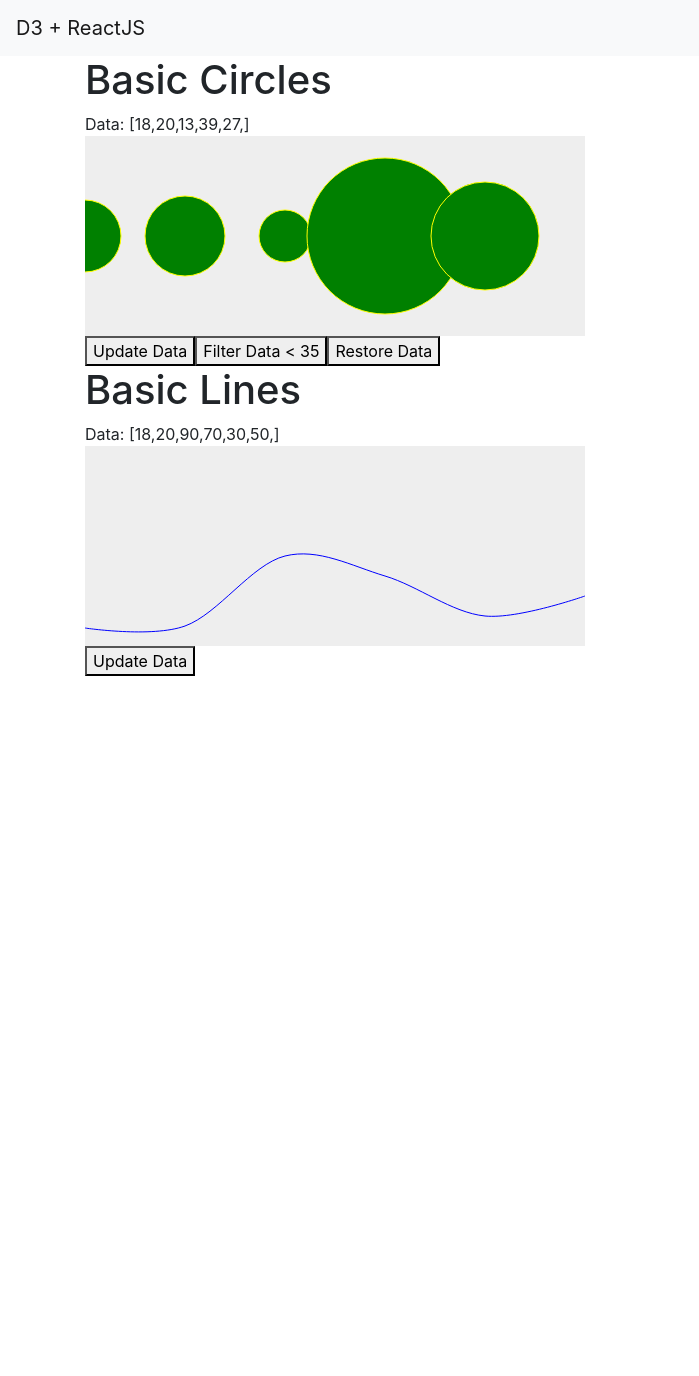
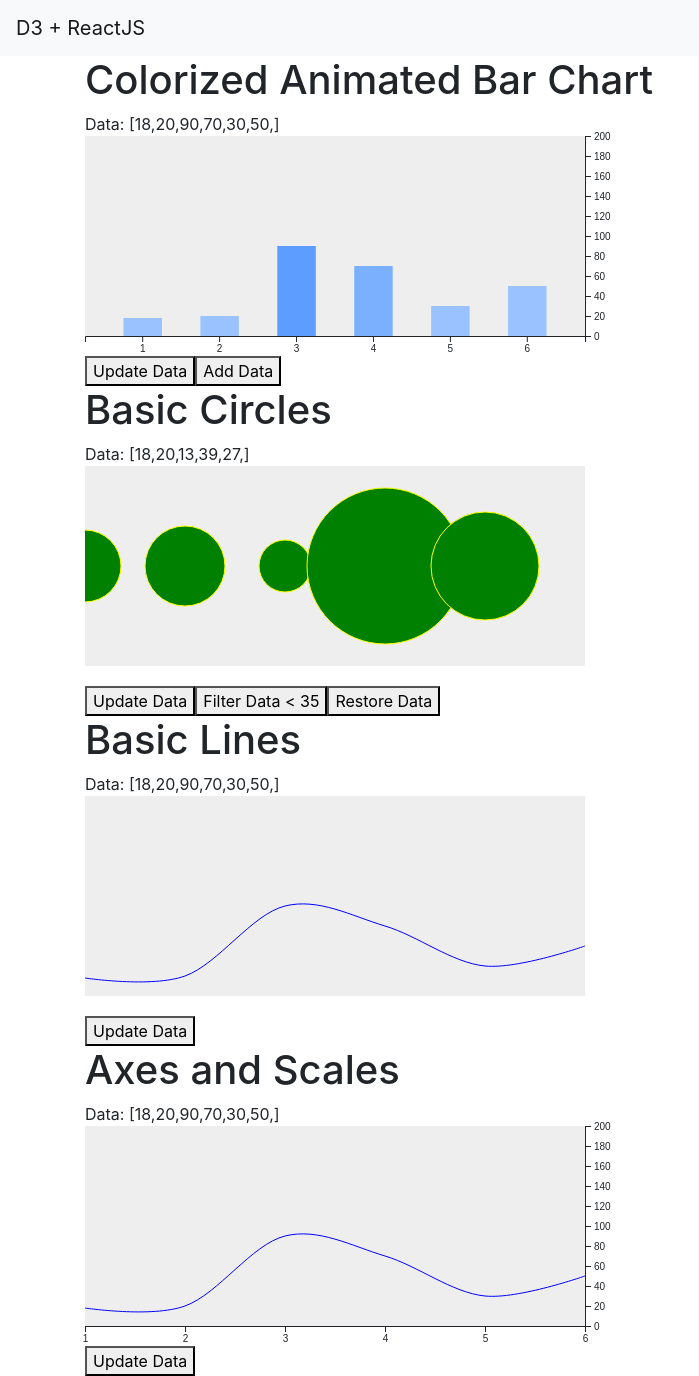
Before and after one commit to andressbarnes/lab_react_d3, a React (Create React App) app: page / in a window 1280 px wide. Shown: the whole page, without its empty margins (0-699 px from the left). Before the commit the page ends 800 px from the top, so only its background shows below. Built offline with nearby package versions, Linux system fonts and the light colour scheme.

Commit message:
add bar chart

```diff
--- a/src/App.js
+++ b/src/App.js
@@ -1,6 +1,8 @@
 import React, { Component } from 'react';
 import BasicCircles from './components/BasicCircles';
 import LineChart from './components/LineChart';
+import AxesScales from './components/AxesScales';
+import BarChart from './components/BarChart';
 import { Navbar, NavbarBrand, Container, Row, Col } from 'react-bootstrap';
 
 class App extends Component {
@@ -40,6 +42,12 @@ class App extends Component {
         <Container>
           <Row>
             <Col xs={12}>
+              <h1>Colorized Animated Bar Chart</h1>
+              <BarChart />
+            </Col>
+          </Row>
+          <Row>
+            <Col xs={12}>
               <h1>Basic Circles</h1>
               <BasicCircles />
             </Col>
@@ -50,6 +58,12 @@ class App extends Component {
               <LineChart />
             </Col>
           </Row>
+          <Row>
+            <Col xs={12}>
+              <h1>Axes and Scales</h1>
+              <AxesScales />
+            </Col>
+          </Row>
         </Container>
       </div>
     );
--- /dev/null
+++ b/src/components/AxesScales.js
@@ -0,0 +1,77 @@
+import React, { useRef, useEffect, useState } from 'react';
+import {
+  select,
+  line,
+  curveCardinal,
+  axisBottom,
+  axisRight,
+  scaleLinear
+} from 'd3';
+
+const AxesScales = () => {
+  const origData = [18, 20, 90, 70, 30, 50];
+  const [data, setData] = useState(origData);
+  const svgLineRef = useRef();
+  useEffect(() => {
+    const svg = select(svgLineRef.current);
+
+    const xScale = scaleLinear()
+      .domain([0, data.length - 1])
+      .range([0, 500]);
+
+    //yAxis
+    const yScale = scaleLinear()
+      .domain([200, 0])
+      .range([0, 200]);
+
+    const xAxis = axisBottom(xScale)
+      .ticks(data.length)
+      .tickFormat(index => index + 1);
+    svg
+      .select('.x-axis')
+      .style('transform', 'translateY(200px)')
+      .call(xAxis);
+
+    const yAxis = axisRight(yScale);
+    svg
+      .select('.y-axis')
+      .style('transform', 'translateX(500px)')
+      .call(yAxis);
+
+    const myLine = line()
+      .x((v, i) => xScale(i))
+      .y(v => yScale(v))
+      .curve(curveCardinal);
+
+    svg
+      .selectAll('.line')
+      .data([data])
+      .join('path')
+      .attr('class', 'line')
+      .transition()
+      .duration(500)
+      .attr('d', v => myLine(v))
+      .attr('fill', 'none')
+      .attr('stroke', 'blue');
+  }, [data]);
+  return (
+    <React.Fragment>
+      <div>Data: [{data.map(e => `${e},`)}]</div>
+      <svg className="d3-overflow" width="500" height="200" ref={svgLineRef}>
+        <g className="x-axis" />
+        <g className="y-axis" />
+      </svg>
+      <div>
+        <button
+          onClick={() =>
+            setData(data.map(v => Math.floor(Math.random() * Math.floor(200))))
+          }
+        >
+          Update Data
+        </button>
+      </div>
+    </React.Fragment>
+  );
+};
+
+export default AxesScales;
--- /dev/null
+++ b/src/components/BarChart.js
@@ -0,0 +1,97 @@
+import React, { useRef, useEffect, useState } from 'react';
+import { select, axisBottom, axisRight, scaleLinear, scaleBand } from 'd3';
+
+const BarChart = () => {
+  const colors = ['#99c2ff', '#4d94ff', '#0066ff', '#0047b3'];
+  const origData = [18, 20, 90, 70, 30, 50];
+  const [data, setData] = useState(origData);
+
+  const svgBarRef = useRef();
+  useEffect(() => {
+    const svg = select(svgBarRef.current);
+
+    const xScale = scaleBand()
+      .domain(data.map((d, i) => i))
+      .range([0, 500])
+      .padding(0.5);
+
+    const colorScale = scaleLinear()
+      .domain([200, 150, 100, 50])
+      .range(colors.reverse(c => c))
+      .clamp(true);
+
+    //yAxis
+    const yScale = scaleLinear()
+      .domain([200, 0])
+      .range([0, 200]);
+
+    const xAxis = axisBottom(xScale)
+      .ticks(data.length)
+      .tickFormat(index => index + 1);
+    svg
+      .select('.x-axis')
+      .style('transform', 'translateY(200px)')
+      .call(xAxis);
+
+    const yAxis = axisRight(yScale);
+    svg
+      .select('.y-axis')
+      .style('transform', 'translateX(500px)')
+      .call(yAxis);
+
+    svg
+      .selectAll('.bar')
+      .data(data)
+      .join('rect')
+      .attr('class', 'bar')
+      .attr('x', (v, i) => xScale(i))
+      .attr('width', xScale.bandwidth())
+      .style('transform', 'scale(1, -1')
+      .attr('y', -200)
+      .on('mouseenter', (v, i) => {
+        svg
+          .selectAll('.d3tooltip')
+          .data([v])
+          .join(enter => enter.append('text').attr('y', yScale(v) - 4))
+          .attr('class', 'd3tooltip')
+          .text(v)
+          .attr('x', xScale(i) + xScale.bandwidth() / 2)
+          .transition()
+          .attr('y', yScale(v) - 8)
+          .attr('opacity', 1)
+          .attr('text-anchor', 'middle');
+      })
+      .on('mouseleave', () => svg.select('.d3tooltip').remove())
+      .transition()
+      .duration(300)
+      .attr('height', v => 200 - yScale(v))
+      .attr('fill', colorScale);
+  }, [data, colors]);
+  return (
+    <React.Fragment>
+      <div>Data: [{data.map(e => `${e},`)}]</div>
+      <svg className="d3-overflow" width="500" height="200" ref={svgBarRef}>
+        <g className="x-axis" />
+        <g className="y-axis" />
+      </svg>
+      <div>
+        <button
+          onClick={() =>
+            setData(data.map(v => Math.floor(Math.random() * Math.floor(200))))
+          }
+        >
+          Update Data
+        </button>
+        <button
+          onClick={() =>
+            setData([...data, Math.floor(Math.random() * Math.floor(200))])
+          }
+        >
+          Add Data
+        </button>
+      </div>
+    </React.Fragment>
+  );
+};
+
+export default BarChart;
--- a/src/index.css
+++ b/src/index.css
@@ -14,4 +14,9 @@ code {
 
 svg {
   background: #eeeeee;
+  margin-bottom: 20px;
 }
+
+.d3-overflow {
+  overflow: visible;
+}
```
Also changed, not shown: src/components/legacy/ChartWrapper.js (renamed from src/components/ChartWrapper.js), src/components/legacy/ChartWrapperHooks.js (renamed from src/components/ChartWrapperHooks.js), src/components/legacy/D3BarChart.js (renamed from src/components/D3BarChart.js), src/components/legacy/D3Hooks.js (renamed from src/components/D3Hooks.js), src/components/legacy/GenderDropdown.js (renamed from src/components/GenderDropdown.js).
